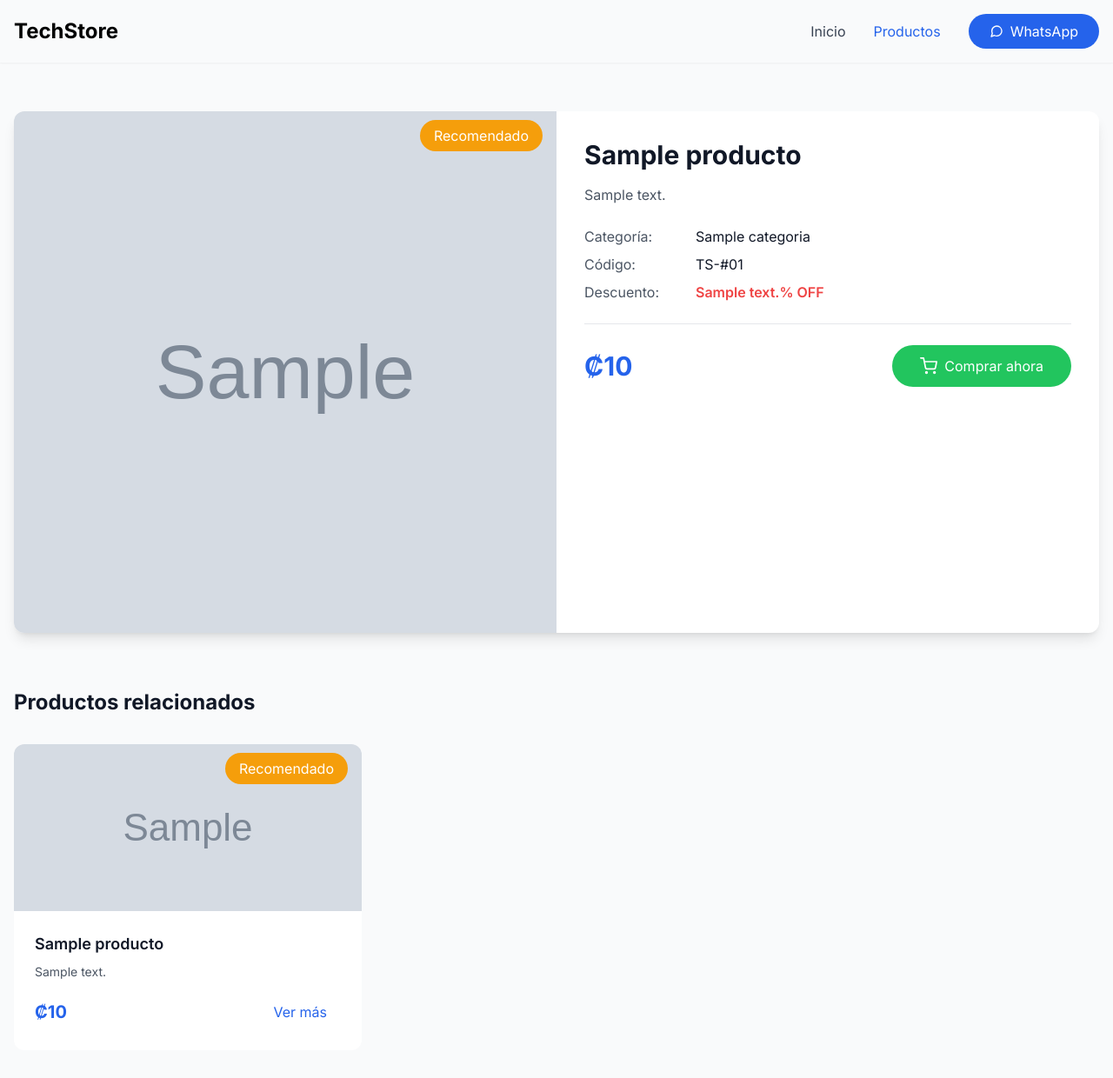
After one commit to IsaacBC08/TechStore, a Flask app: template templates/detalles.html in a window 1280 px wide. The commit adds this page. Shown: the whole page at 87% size. Run offline with Flask 3, Linux system fonts and the light colour scheme; the template is opened without the code that fills it: most values are stand-ins (such as "Sample title", 1, 10 or a date in 2020); grey boxes marked "Sample" are stand-in pictures; some libraries are stand-ins or nearby versions.

Commit message:
Nueva sección de detalles, filtros funcionales, métodos en db, adicción de la plantilla main, mejoras en rendimiento

```diff
--- a/main.py
+++ b/main.py
@@ -1,14 +1,12 @@
 from flask import Flask, render_template, request, redirect, url_for, flash, current_app, jsonify
-import requests
 import os
 from werkzeug.utils import secure_filename
 from datetime import datetime
 from uuid import uuid4
 from DataBase import Base_De_Datos
 from models import Producto
-import threading
 from dotenv import load_dotenv
-semaforo = threading.Semaphore(1)
+
 app = Flask(__name__)
 db = Base_De_Datos()
 load_dotenv()
@@ -28,31 +26,27 @@ def get_unique_filename(filename):
     ext = filename.rsplit('.', 1)[1].lower()
     return f"{uuid4().hex}_{int(datetime.now().timestamp())}.{ext}"
 
+
 @app.route('/')
 def index():
-    response = requests.get('https://api.ipify.org')
-    ip_address = response.text
-    print(ip_address)
-    # Conectar a la base de datos
-    conexion = db.iniciar_conexion()
-    cursor = conexion.cursor(dictionary=True)
-    cursor.execute("SELECT Id_Producto, Nombre_Producto, Descripcion, Precio, Imagen FROM Productos LIMIT 3")
-    productos_data = cursor.fetchall()
+    productos_data = db.get_products(limit=3) # solo queremos 3 productos
     productos = [Producto.crear_desde_registro(fila) for fila in productos_data]
-    cursor.close()
-    db.cerrar_conexion()
     return render_template('index.html', productos=productos)
 
 @app.route('/productos')
 def productos():
-    conexion = db.iniciar_conexion()
-    cursor = conexion.cursor(dictionary=True)
-    cursor.execute("SELECT Id_Producto, Nombre_Producto, Descripcion, Precio, Imagen FROM Productos")
-    productos_data = cursor.fetchall()
+    productos_data = db.get_products()
+    categorias = db.get_categories()
     productos = [Producto.crear_desde_registro(fila) for fila in productos_data]
-    cursor.close()
     db.cerrar_conexion()
-    return render_template('productos.html', productos=productos)
+    return render_template('productos.html', productos=productos,categorias=categorias)
+@app.route('/detalles/<int:id>')
+def detalles(id):
+    producto = db.get_products(id=id)
+    producto = Producto.crear_desde_registro(producto[0])
+    relacionados = db.get_products(category=producto.categoria, limit=3)
+    relacionados = [Producto.crear_desde_registro(fila) for fila in relacionados]
+    return render_template('detalles.html', producto = producto, relacionados = relacionados)
 
 @app.route('/agregar_producto', methods=['GET', 'POST'])
 def agregar_producto():
@@ -103,10 +97,9 @@ def agregar_producto():
 
         except Exception as e:
             flash(f'Error al agregar producto: {str(e)}', 'error')
-            return redirect(request.url)
 
     return render_template('Add_Product.html')
 
 
 if __name__ == "__main__":
-    app.run()
+    app.run(debug=True)
--- /dev/null
+++ b/templates/Main.html
@@ -0,0 +1,62 @@
+<!DOCTYPE html>
+<html lang="es">
+
+<head>
+    <meta charset="UTF-8" />
+    <meta name="viewport" content="width=device-width, initial-scale=1.0" />
+    <title>{% block title %}{% endblock %}</title>
+    <link rel="stylesheet" href="https://cdnjs.cloudflare.com/ajax/libs/aos/2.3.4/aos.css" />
+    <script src="https://cdnjs.cloudflare.com/ajax/libs/aos/2.3.4/aos.js"></script>
+    <script src="https://cdn.tailwindcss.com"></script>
+    <script src="https://cdnjs.cloudflare.com/ajax/libs/feather-icons/4.29.0/feather.min.js"></script>
+    {% block styles %}
+    {% endblock %}
+</head>
+
+<body class="bg-gray-50">
+    <!-- Header -->
+    <header class="fixed w-full bg-gray-50 glass-effect shadow-sm z-50">
+        <nav class="container mx-auto px-4 py-4">
+            <div class="flex justify-between items-center">
+                <div class="flex items-center">
+                    <div class="text-2xl font-bold gradient-text">TechStore</div>
+                </div>
+
+                <div class="hidden md:flex items-center space-x-8">
+                    <a href="/" class="text-gray-700 hover:text-blue-600 transition-colors">Inicio</a>
+                    <a href="/productos" class="text-blue-600">Productos</a>
+                    <a href="https://wa.me/+50660060202" target="_blank"
+                        class="bg-blue-600 text-white px-6 py-2 rounded-full hover:bg-blue-700 transition-all flex items-center">
+                        <i data-feather="message-circle" class="w-4 h-4 mr-2"></i>
+                        WhatsApp
+                    </a>
+                </div>
+
+                <button class="md:hidden" data-collapse-toggle="mobile-menu">
+                    <i data-feather="menu"></i>
+                </button>
+            </div>
+
+            <div class="hidden md:hidden mt-4" id="mobile-menu">
+                <div class="flex flex-col space-y-4">
+                    <a href="/" class="text-gray-700 hover:text-blue-600">Inicio</a>
+                    <a href="/productos" class="text-blue-600">Productos</a>
+                    <a href="https://wa.me/+50660060202" target="_blank"
+                        class="bg-blue-600 text-white px-4 py-2 rounded-lg text-center">
+                        <i data-feather="message-circle" class="w-4 h-4 mr-2 inline"></i>
+                        WhatsApp
+                    </a>
+                </div>
+            </div>
+        </nav>
+    </header>
+
+    <!-- Main -->
+    {% block content %}
+    {% endblock %}
+
+    {% block scripts %}
+    {% endblock %}
+</body>
+
+</html>
--- /dev/null
+++ b/templates/detalles.html
@@ -0,0 +1,154 @@
+{% extends "Main.html" %}
+
+{% block title %}TechStore - Detalles de Producto{% endblock %}
+
+{% block styles %}
+<style>
+    @import url("https://fonts.googleapis.com/css2?family=Inter:wght@300;400;500;600;700&display=swap");
+
+    * {
+        font-family: "Inter", sans-serif;
+    }
+
+    .glass-effect {
+        background: rgba(255, 255, 255, 0.95);
+        backdrop-filter: blur(10px);
+        -webkit-backdrop-filter: blur(10px);
+    }
+
+    .product-card {
+        transition: transform 0.3s ease, box-shadow 0.3s ease;
+    }
+
+    .product-card:hover {
+        transform: translateY(-5px);
+        box-shadow: 0 10px 20px rgba(0, 123, 255, 0.1);
+    }
+</style>
+{% endblock %}
+
+{% block content %}
+<div class="pt-24 min-h-screen bg-gray-50">
+    <div class="max-w-7xl mx-auto px-4 py-8">
+        <!-- Product Details Section -->
+        <div class="bg-white rounded-xl shadow-lg overflow-hidden">
+            <div class="md:flex">
+                <!-- Product Image -->
+                <div class="md:w-1/2">
+                    <div class="relative h-[400px] md:h-[600px] cursor-pointer">
+                        <img src="../{{ producto['imagen'] }}" alt="{{ producto['nombre'] }}"
+                            class="w-full h-full object-cover" />
+                        <div class="absolute top-4 right-4">
+                            {% if producto['estado'] == 'Nuevo' %}
+                            <span class="bg-blue-600 text-white px-4 py-2 rounded-full">
+                                {{ producto['estado'] }}
+                            </span>
+                            {% elif producto['estado'] == 'Descuento' %}
+                            <span class="bg-red-500 text-white px-4 py-2 rounded-full">
+                                {{ producto['estado'] }} -{{ producto['descuento'] }}%
+                            </span>
+                            {% elif producto['estado'] == 'Recomendado' %}
+                            <span class="bg-amber-500 text-white px-4 py-2 rounded-full">
+                                {{ producto['estado'] }}
+                            </span>
+                            {% endif %}
+                        </div>
+                    </div>
+                </div>
+
+                <!-- Product Info -->
+                <div class="md:w-1/2 p-8">
+                    <div class="space-y-6">
+                        <div>
+                            <h1 class="text-3xl font-bold text-gray-900">{{ producto['nombre'] }}</h1>
+                            <p class="mt-4 text-gray-600"> {{ producto['descripcion'] }}</p>
+                        </div>
+
+                        <div class="space-y-2">
+                            <div class="flex items-center">
+                                <span class="text-gray-600 w-32">Categoría:</span>
+                                <span class="text-gray-900">{{ producto['categoria'] }}</span>
+                            </div>
+                            <div class="flex items-center">
+                                <span class="text-gray-600 w-32">Código:</span>
+                                <span class="text-gray-900">TS-#0{{ producto['id'] }}</span>
+                            </div>
+                            {% if producto['descuento'] %}
+                            <div class="flex items-center">
+                                <span class="text-gray-600 w-32">Descuento:</span>
+                                <span class="text-red-500 font-semibold">{{ producto['descuento'] }}% OFF</span>
+                            </div>
+                            {% endif %}
+                        </div>
+
+                        <div class="pt-6 border-t">
+                            <div class="flex items-center justify-between">
+                                <span class="text-3xl font-bold text-blue-600">₡{{ producto['precio'] }}</span>
+                                <a href="https://wa.me/+50660060202?text=Me%20interesa%20el%20{{ producto['nombre'] | replace(' ', '%20') }}"
+                                    target="_blank"
+                                    class="bg-green-500 text-white px-8 py-3 rounded-full hover:bg-green-600 transition-colors flex items-center">
+                                    <i data-feather="shopping-cart" class="w-5 h-5 mr-2"></i>
+                                    Comprar ahora
+                                </a>
+                            </div>
+                        </div>
+                    </div>
+                </div>
+            </div>
+        </div>
+
+        <!-- Related Products Section -->
+        <div class="mt-16">
+            <h2 class="text-2xl font-bold text-gray-900 mb-8">Productos relacionados</h2>
+            <div class="grid grid-cols-1 md:grid-cols-3 gap-6">
+                {% for producto in relacionados %}
+                <div class="product-card bg-white rounded-xl overflow-hidden cursor-pointer" data-id="{{ producto['id'] }}"
+                    onclick="redirectToDetails(this)">
+                    <div class="relative h-48">
+                        <img src="../{{ producto['imagen'] }}" alt="Producto relacionado 2"
+                            class="w-full h-full object-cover" />
+                        <div class="absolute top-4 right-4">
+                            {% if producto['estado'] == 'Nuevo' %}
+                            <span class="bg-blue-600 text-white px-4 py-2 rounded-full">
+                                {{ producto['estado'] }}
+                            </span>
+                            {% elif producto['estado'] == 'Descuento' %}
+                            <span class="bg-red-500 text-white px-4 py-2 rounded-full">
+                                {{ producto['estado'] }} -{{ producto['descuento'] }}%
+                            </span>
+                            {% elif producto['estado'] == 'Recomendado' %}
+                            <span class="bg-amber-500 text-white px-4 py-2 rounded-full">
+                                {{ producto['estado'] }}
+                            </span>
+                            {% endif %}
+                        </div>
+                    </div>
+                    <div class="p-6">
+                        <h3 class="text-lg font-semibold text-gray-900 mb-2">{{ producto['nombre'] }}</h3>
+                        <p class="text-gray-600 text-sm mb-4">{{ producto['descripcion'] }}</p>
+                        <div class="flex justify-between items-center">
+                            <span class="text-xl font-bold text-blue-600">₡{{ producto['precio'] }}</span>
+                            <a href="/detalles/{{ producto['id'] }}"
+                                class="text-blue-600 hover:bg-blue-50 px-4 py-2 rounded-full transition-colors">
+                                Ver más
+                            </a>
+                        </div>
+                    </div>
+                </div>
+                {% endfor %}
+            </div>
+        </div>
+    </div>
+</div>
+{% endblock %}
+
+{% block scripts %}
+<script>
+    // Inicializar los iconos Feather
+    feather.replace();
+    function redirectToDetails(button) {
+        var productId = button.getAttribute('data-id');
+        window.location.href = 'detalles/' + productId;
+    }
+</script>
+{% endblock %}
```
Also changed, not shown: DataBase.py (+32 -0 lines), models.py (+7 -1 lines), templates/Add_Product.html (+51 -15 lines), templates/index.html (+15 -62 lines), templates/productos.html (+96 -88 lines), static/uploads/productos/00cec58f433a4a35a5f0200902437117_1732459330.jpg (added), static/uploads/productos/0477451561a74b689ed3952d7469ca69_1732452726.jpg (added), static/uploads/productos/ae0e38d600b04ec4ba8e7b3fbf3284ea_1732459274.jpg (added).
